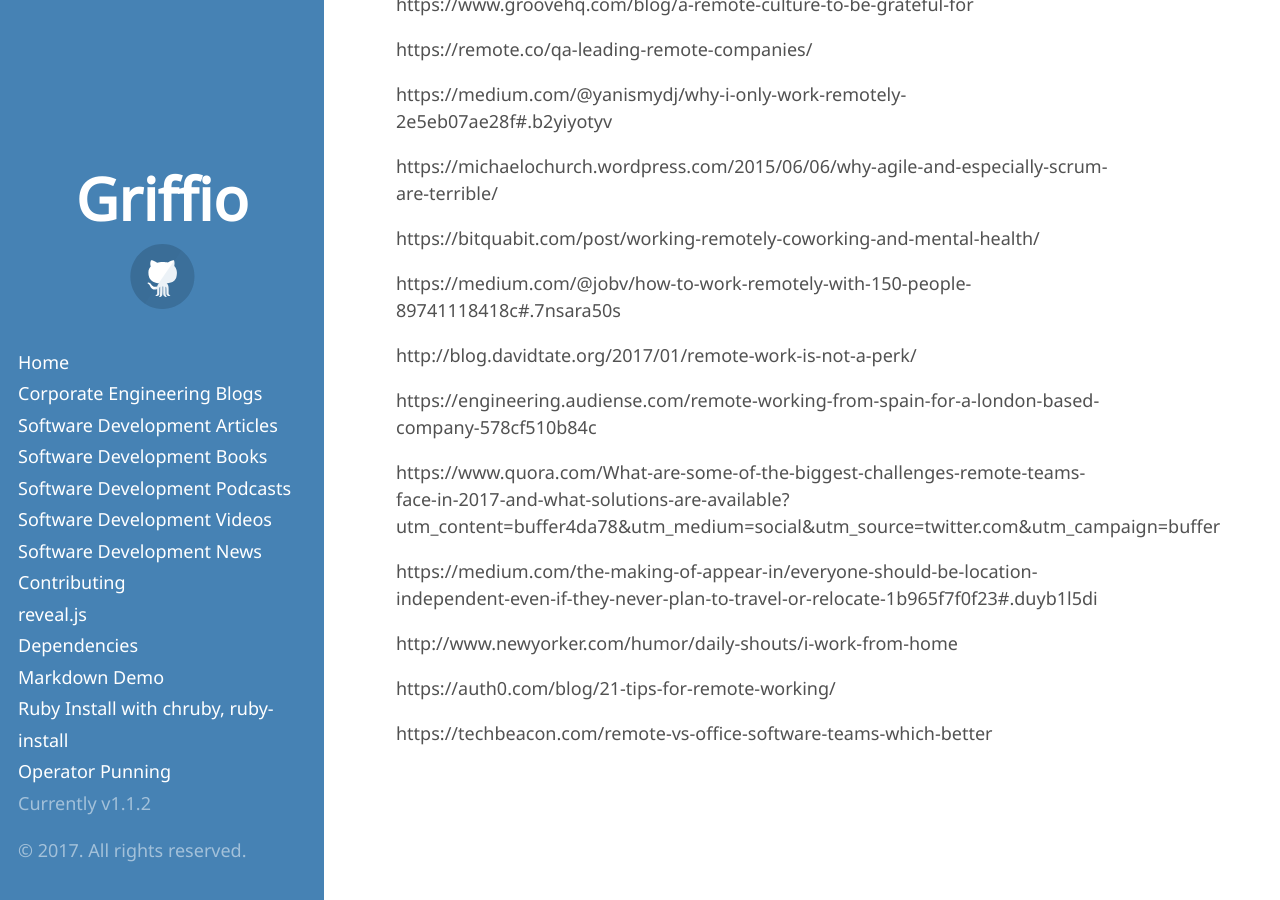
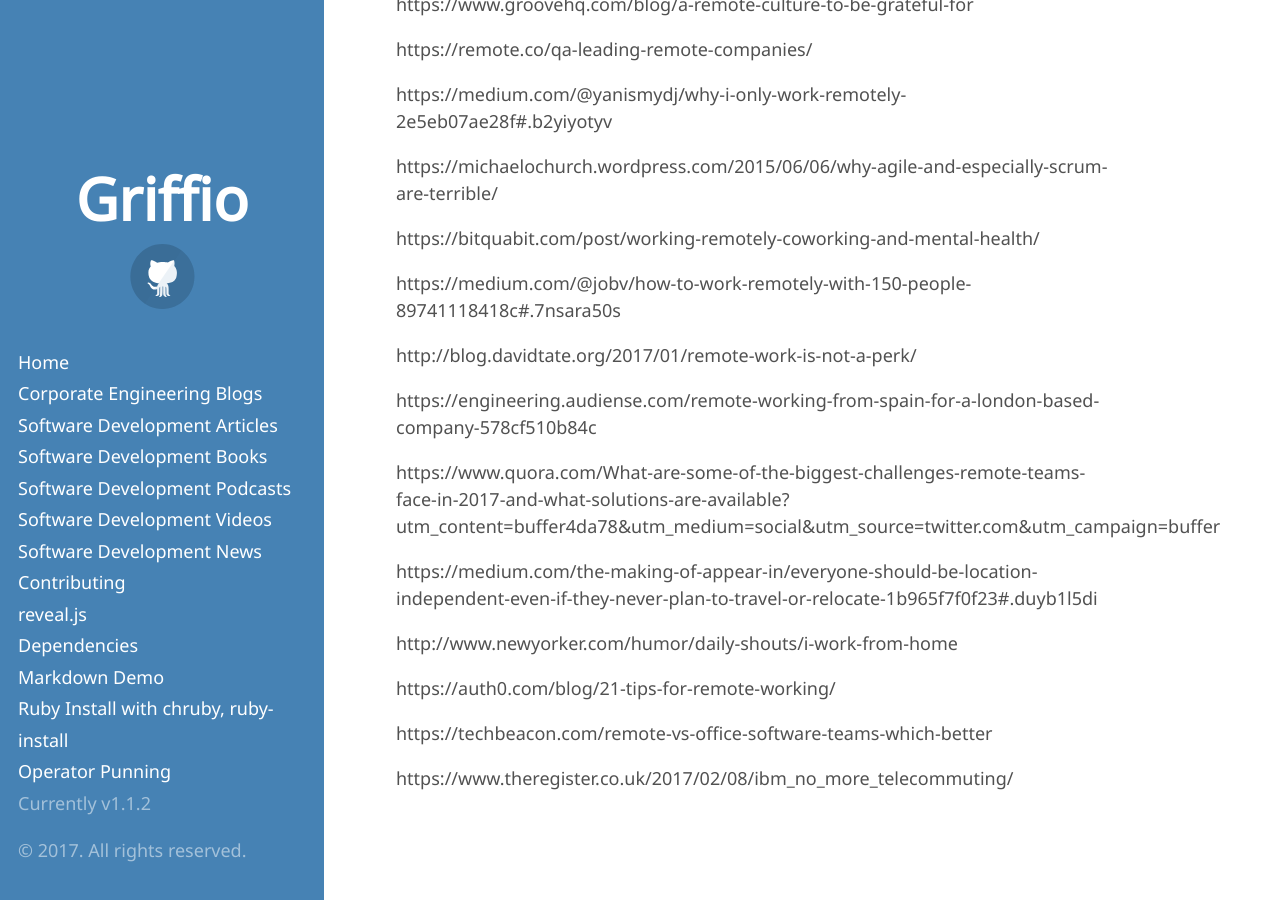
Before and after one commit to griffio/griffio.github.io, a Jekyll site: the page built from distributed_and_remote.md, in a window 1280 px wide and 900 px high, scrolled down 5103 px. Built offline with Jekyll 4.4.1, drawn with Linux system fonts in a browser that asks for light colours; some web fonts are replaced; our own code applies the rules of GitHub Pages for plain Markdown files; some of the changed lines change nothing that is shown.

Commit message:
Update distributed_and_remote.md

```diff
--- a/distributed_and_remote.md
+++ b/distributed_and_remote.md
@@ -217,3 +217,5 @@ http://www.newyorker.com/humor/daily-shouts/i-work-from-home
 https://auth0.com/blog/21-tips-for-remote-working/
 
 https://techbeacon.com/remote-vs-office-software-teams-which-better
+
+https://www.theregister.co.uk/2017/02/08/ibm_no_more_telecommuting/
```
